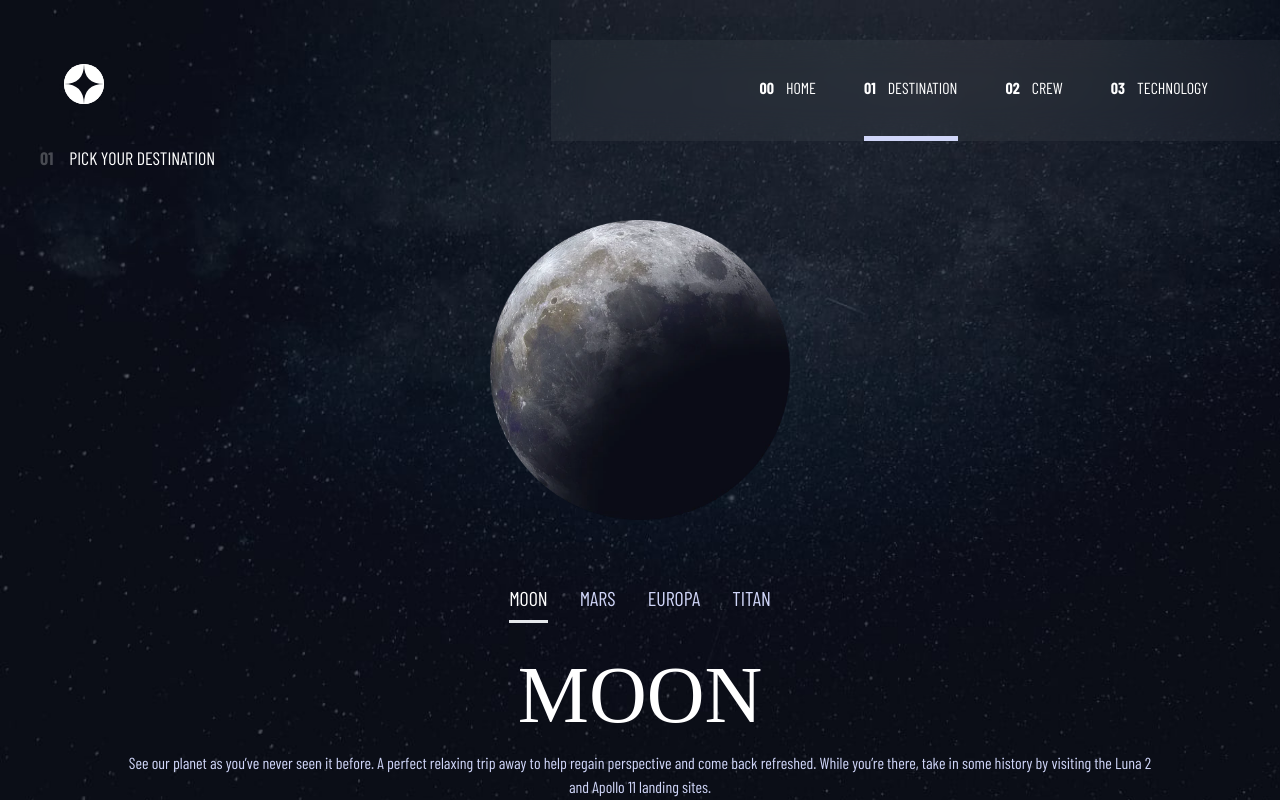
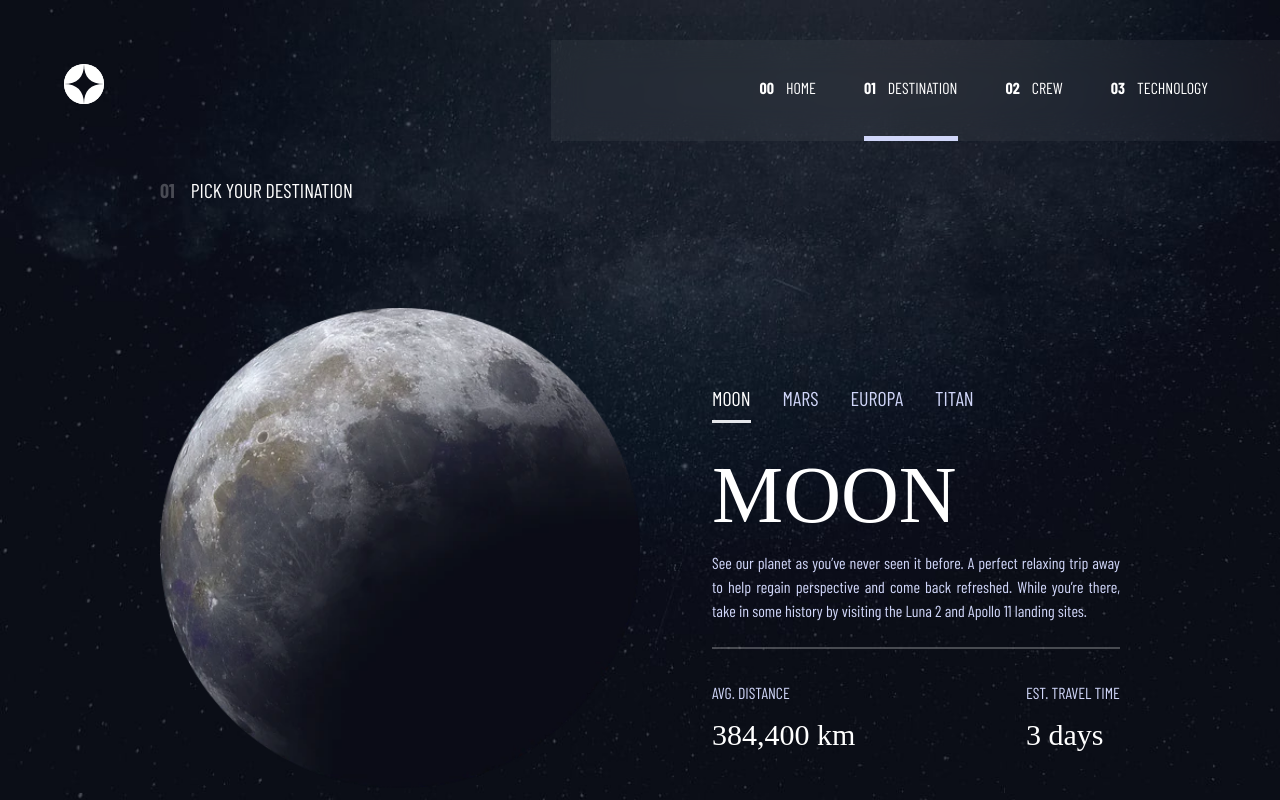
Before and after one commit to Mikwuegbu/spaceTourism, a React (Vite) app: page /destination in a window 1280 px wide. Shown: the top 800 px of the page. Built offline with nearby package versions, Linux system fonts and the light colour scheme; a web font is replaced by a local one.

Commit message:
destination

```diff
--- a/src/pages/Destination.jsx
+++ b/src/pages/Destination.jsx
@@ -37,17 +37,18 @@ const Destination = () => {
 
 	return (
 		<div className="bg-bgMobileDestination bg-cover min-h-screen md:bg-bgTabletDestination lg:bg-bgDesktopDestination">
-			<div className="pt-36 px-4 md:px-10 text-white flex flex-col items-center md:items-start">
-				<div className="font-balowCondensed text-base md:text-lg font-normal text-white">
+			<div className="pt-36 lg:pt-44 px-4 lg:px-40 md:px-10 text-white flex flex-col items-center md:items-start">
+				<div className="font-balowCondensed text-base md:text-lg lg:text-xl font-normal text-white">
 					<span className="font-bold opacity-25 pr-4">01</span>
 					PICK YOUR DESTINATION
 				</div>
-				<div className="py-6 flex flex-col items-center text-center">
+				<div className="py-6 lg:py-20 flex flex-col lg:space-x-6 items-center text-center lg:text-justify lg:flex-row">
 					<img
 						src={currentDestination.images.webp}
 						alt={currentDestination.name}
-						className="h-36 w-36 md:h-[300px] md:w-[300px] my-6"
+						className="h-36 w-36 md:h-[300px] md:w-[300px] lg:h-[480px] lg:w-[480px] my-6"
 					/>
+					<div className="lg:pl-12">
 						<div className="space-x-8 space-y-4 md:space-y-8">
 							{state.destinations.map((destination, index) => (
 								<button
@@ -67,12 +68,12 @@ const Destination = () => {
 							<h1 className="font-Bellefair font-normal text-6xl md:text-[80px]">
 								{currentDestination.name.toUpperCase()}
 							</h1>
-						<p className="font-balowCondensed text-lightBlue pb-2 md:px-20">
+							<p className="font-balowCondensed text-lightBlue pb-2 md:px-20 lg:px-0">
 								{currentDestination.description}
 							</p>
-						<div className="border border-white opacity-25 md:mx-24" />
+							<div className="border border-white opacity-25 md:mx-24 lg:mx-0" />
 						</div>
-					<div className="space-y-6 md:space-y-0 md:flex md:space-x-64">
+						<div className="space-y-6 md:space-y-0 md:flex md:justify-between md:px-24 lg:px-0">
 							<div className="space-y-3">
 								<p className="font-balowCondensed font-normal text-lightBlue">
 									AVG. DISTANCE
@@ -93,6 +94,7 @@ const Destination = () => {
 					</div>
 				</div>
 			</div>
+		</div>
 	);
 };
 
```
Lines whose indentation alone changed are shown as unchanged.
